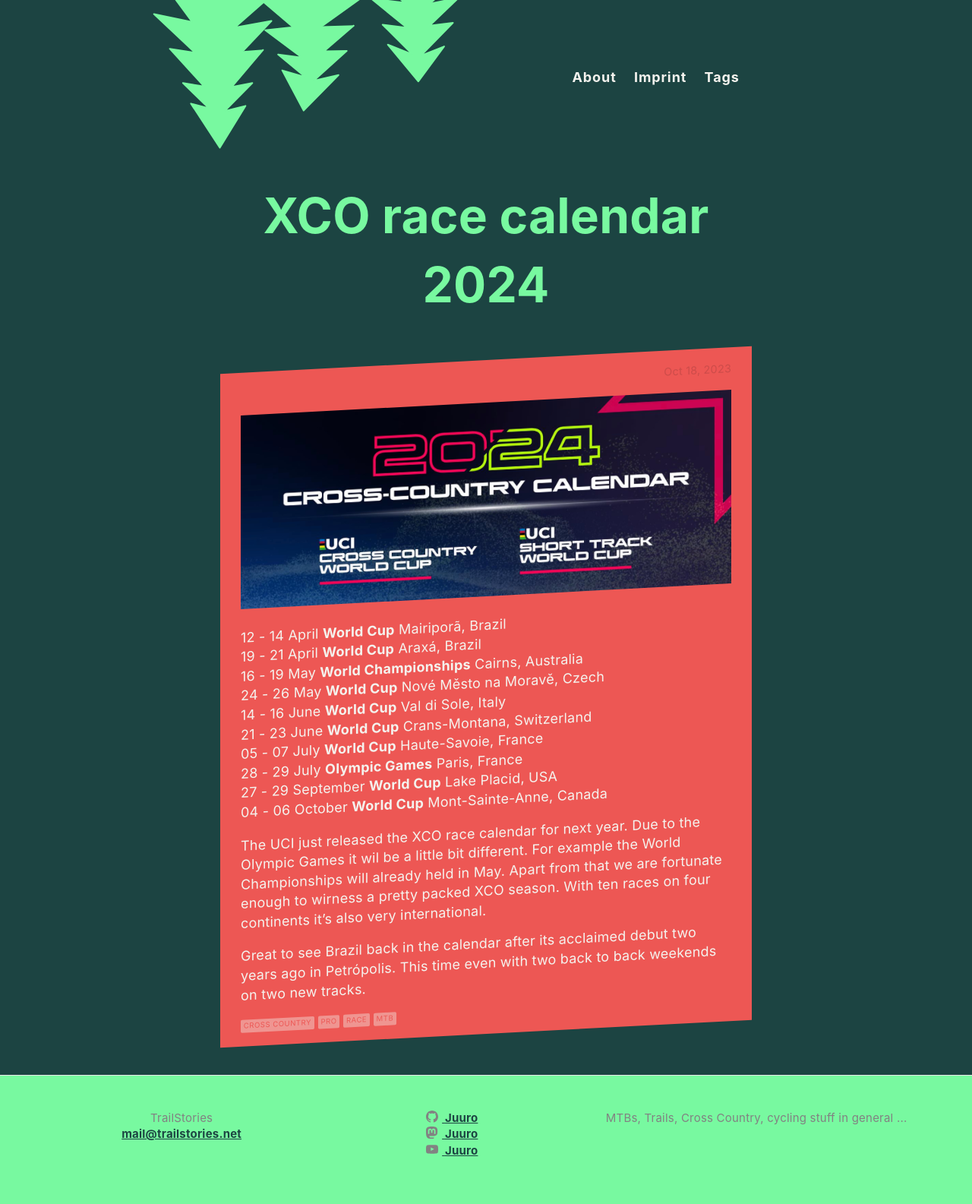
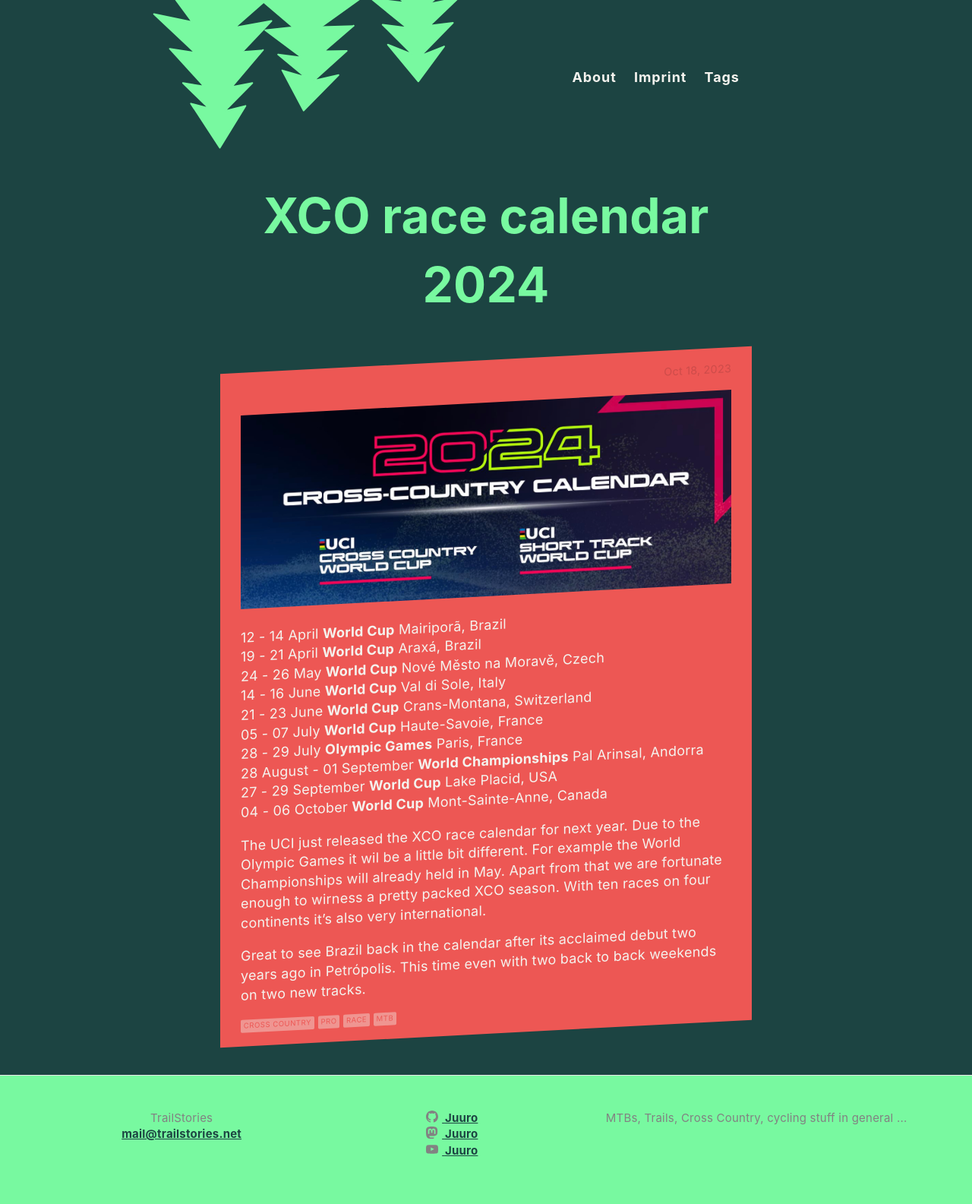
Before and after one commit to Juuro/trailstories-static, a Jekyll site: the page built from _posts/2023-10-18-XCO-race-calendar-2024.md, in a window 1280 px wide. Shown: the whole page at 76% size. Built offline with Jekyll 4.4.1, drawn with Linux system fonts in a browser that asks for light colours.

```diff
--- a/_posts/2023-10-18-XCO-race-calendar-2024.md
+++ b/_posts/2023-10-18-XCO-race-calendar-2024.md
@@ -9,12 +9,12 @@
 
 12 - 14 April **World Cup** Mairiporã, Brazil
 19 - 21 April **World Cup** Araxá, Brazil
-16 - 19 May **World Championships** Cairns, Australia
 24 - 26 May **World Cup** Nové Město na Moravě, Czech
 14 - 16 June **World Cup** Val di Sole, Italy
 21 - 23 June **World Cup** Crans-Montana, Switzerland
 05 - 07 July **World Cup** Haute-Savoie, France
 28 - 29 July **Olympic Games** Paris, France
+28 August - 01 September **World Championships** Pal Arinsal, Andorra
 27 - 29 September **World Cup** Lake Placid, USA
 04 - 06 October **World Cup** Mont-Sainte-Anne, Canada
 
--- a/_sass/trailstories/_footer.scss
+++ b/_sass/trailstories/_footer.scss
@@ -1,9 +1,9 @@
 $grey-color: #828282 !default;
 $grey-color-light: lighten($grey-color, 40%) !default;
-$spacing-unit:     30px !default;
-$base-font-size:   16px !default;
-$on-palm:          600px !default;
-$on-laptop:        800px !default;
+$spacing-unit: 30px !default;
+$base-font-size: 16px !default;
+$on-palm: 600px !default;
+$on-laptop: 800px !default;
 
 %clearfix:after {
   content: "";
@@ -28,7 +28,7 @@
 
 .footer-heading {
   @include relative-font-size(1.125);
-  margin-bottom: $spacing-unit / 2;
+  margin-bottom: calc(#{$spacing-unit} / 2);
 }
 
 .contact-list,
@@ -40,14 +40,14 @@
 .footer-col-wrapper {
   @include relative-font-size(0.9375);
   color: $grey-color;
-  margin-left: -$spacing-unit / 2;
+  margin-left: calc(-#{$spacing-unit} / 2);
   @extend %clearfix;
 }
 
 .footer-col {
   float: left;
-  margin-bottom: $spacing-unit / 2;
-  padding-left: $spacing-unit / 2;
+  margin-bottom: calc(#{$spacing-unit} / 2);
+  padding-left: calc(#{$spacing-unit} / 2);
 }
 
 .footer-col-1 {
```
Also changed, not shown: _posts/2024-02-13-race-calendar-2024.md (+1 -1 lines), _posts/2024-05-20-woerthersee-gravel-race.md (added, +33 -0 lines).
